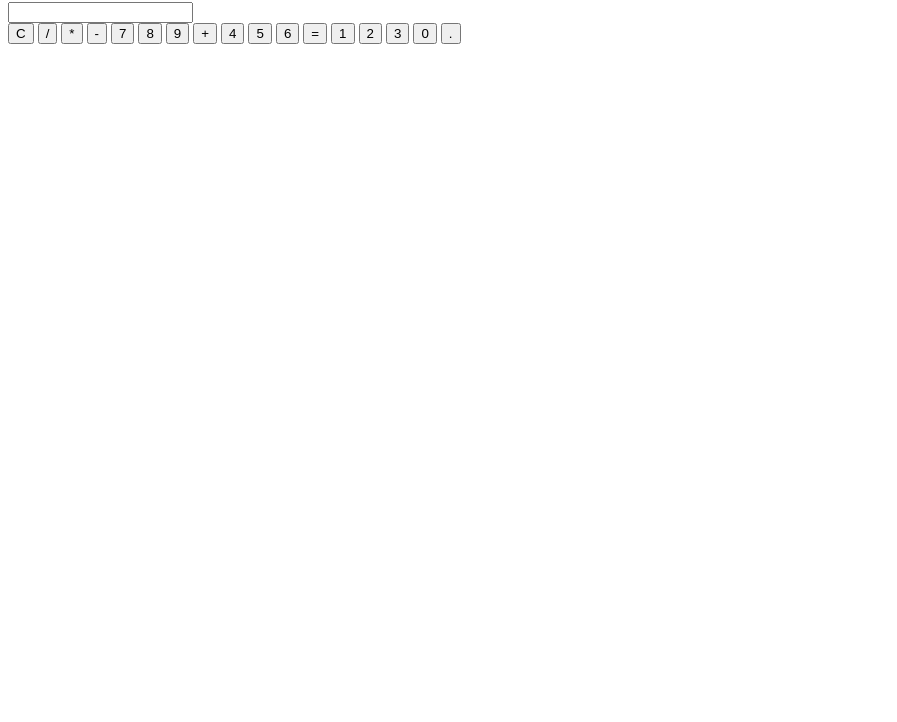
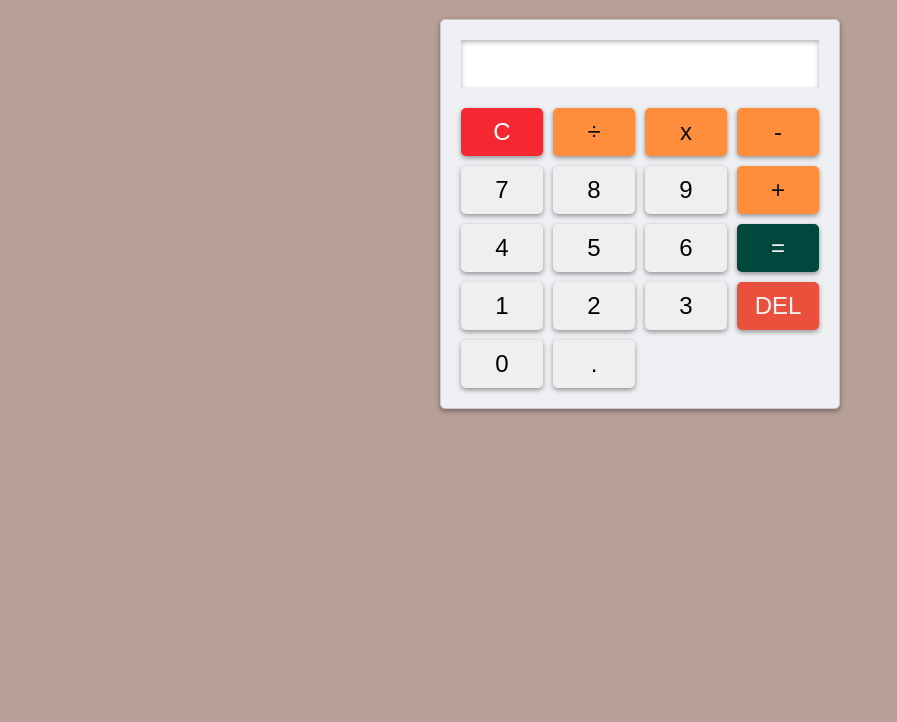
Before and after one commit to chanatinart02/Basic-Calculator, a plain HTML site: page index.html in a window 1280 px wide. Shown: the part 78-800 px from the top of the page, without its empty margins (0-897 px from the left). Drawn offline with Linux system fonts and the light colour scheme.

Commit message:
add style

```diff
--- a/index.html
+++ b/index.html
@@ -5,6 +5,7 @@
     <!-- Specify the version of Internet Explorer (IE) that the web page should be rendered as. This meta tag is used to control the "document compatibility mode" of Internet Explorer. -->
     <meta http-equiv="X-UA-Compatible" content="IE=edge" />
     <meta name="viewport" content="width=device-width, initial-scale=1.0" />
+    <link rel="stylesheet" href="style.css" />
     <title>Basic Calculator</title>
   </head>
   <body>
@@ -14,10 +15,10 @@
       <input type="text" id="result" readonly />
 
       <!-- ฺButtons -->
-      <div class="button">
+      <div class="buttons">
         <button class="clear">C</button>
-        <button class="operator">/</button>
-        <button class="operator">*</button>
+        <button class="operator">÷</button>
+        <button class="operator">x</button>
         <button class="operator">-</button>
         <button class="number">7</button>
         <button class="number">8</button>
@@ -30,6 +31,7 @@
         <button class="number">1</button>
         <button class="number">2</button>
         <button class="number">3</button>
+        <button class="delete">DEL</button>
         <button class="number">0</button>
         <button class="decimal">.</button>
       </div>
--- /dev/null
+++ b/style.css
@@ -0,0 +1,76 @@
+/*  CSS reset or normalization technique.  */
+* {
+  box-sizing: border-box;
+  margin: 0;
+}
+
+body {
+  background-color: #b89f98;
+}
+
+h1 {
+  text-align: center;
+  font-family: Arial, Helvetica, sans-serif;
+  margin: 30px;
+  color: #3a1c13;
+}
+
+.calculator {
+  background-color: #eff0f3;
+  padding: 20px;
+  max-width: 400px;
+  margin: 0 auto;
+  border: solid 1px #cac9c9;
+  box-shadow: 0 2px 5px rgba(0, 0, 0, 0.4);
+  border-radius: 5px;
+}
+
+/* Display */
+#result {
+  width: 100%;
+  padding: 10px;
+  font-size: 24px;
+  border: none;
+  box-shadow: 0 2px 5px rgba(0, 0, 0, 0.3) inset;
+}
+
+.buttons {
+  display: grid;
+  grid-template-columns: repeat(4, 1fr);
+  grid-gap: 10px;
+  margin-top: 20px;
+}
+
+button {
+  padding: 10px;
+  font-size: 24px;
+  border: none;
+  box-shadow: 0 2px 5px rgba(0, 0, 0, 0.4);
+  border-radius: 5px;
+  cursor: pointer;
+  transition: background-color 0.3s ease;
+}
+
+button:hover {
+  background-color: rgb(161, 137, 159);
+}
+
+.clear {
+  background-color: rgb(245, 40, 50);
+  color: white;
+}
+
+.operator {
+  background-color: #ff8e3c;
+  color: #0d0d0d;
+}
+
+.delete {
+  background-color: #eb503c;
+  color: #f8f5f2;
+}
+
+.equals {
+  background-color: #00473e;
+  color: #f8f5f2;
+}
```
